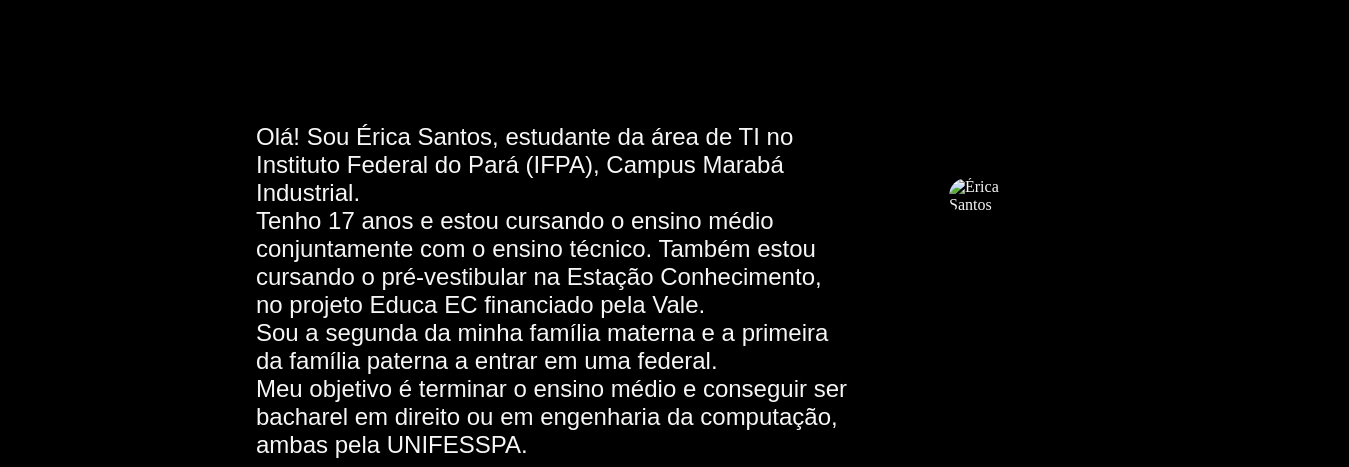
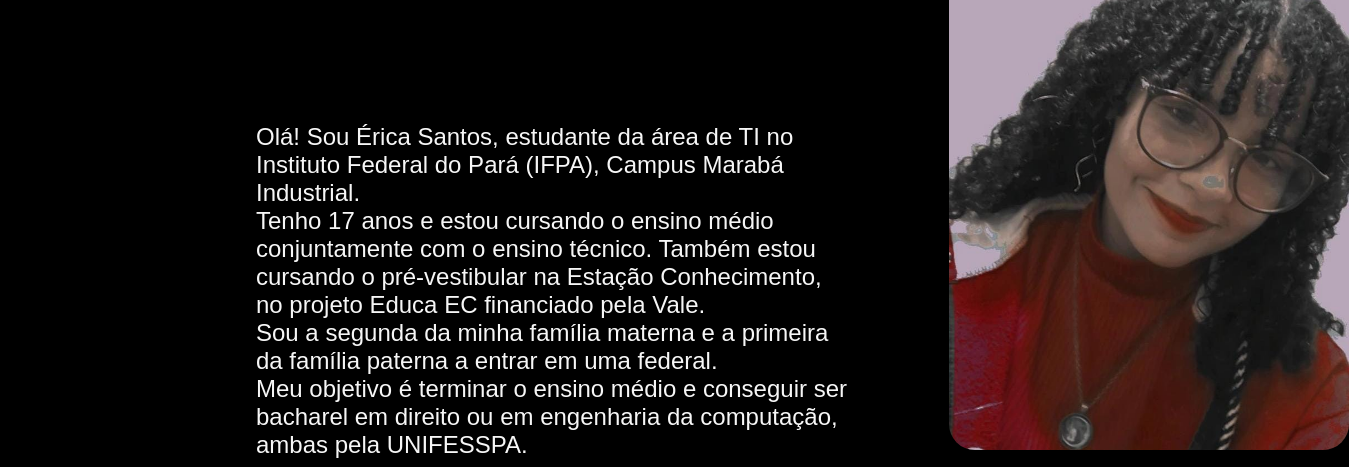
Before and after one commit to Eryiu/Trabalho2, a plain HTML site: page sobremim.html in a window 1280 px wide. Shown: the part 333-800 px from the top of the page, 1349 px wide, since content can reach past the window. Drawn offline with nearby package versions, Linux system fonts and the light colour scheme.

Commit message:
Update sobremim.html

```diff
--- a/sobremim.html
+++ b/sobremim.html
@@ -24,7 +24,7 @@
                 ser bacharel em direito ou em engenharia da computação, ambas pela UNIFESSPA.
             </p>
         </section>
-        <img class="imagem" src="./assets/imagem.jpg" alt='Érica Santos'>
+        <img class="imagem" src="imagem.jpg" alt='Érica Santos'>
     </main>
     <footer class="rodape">
         <p> Desenvolvido por Érica. </p>
```
